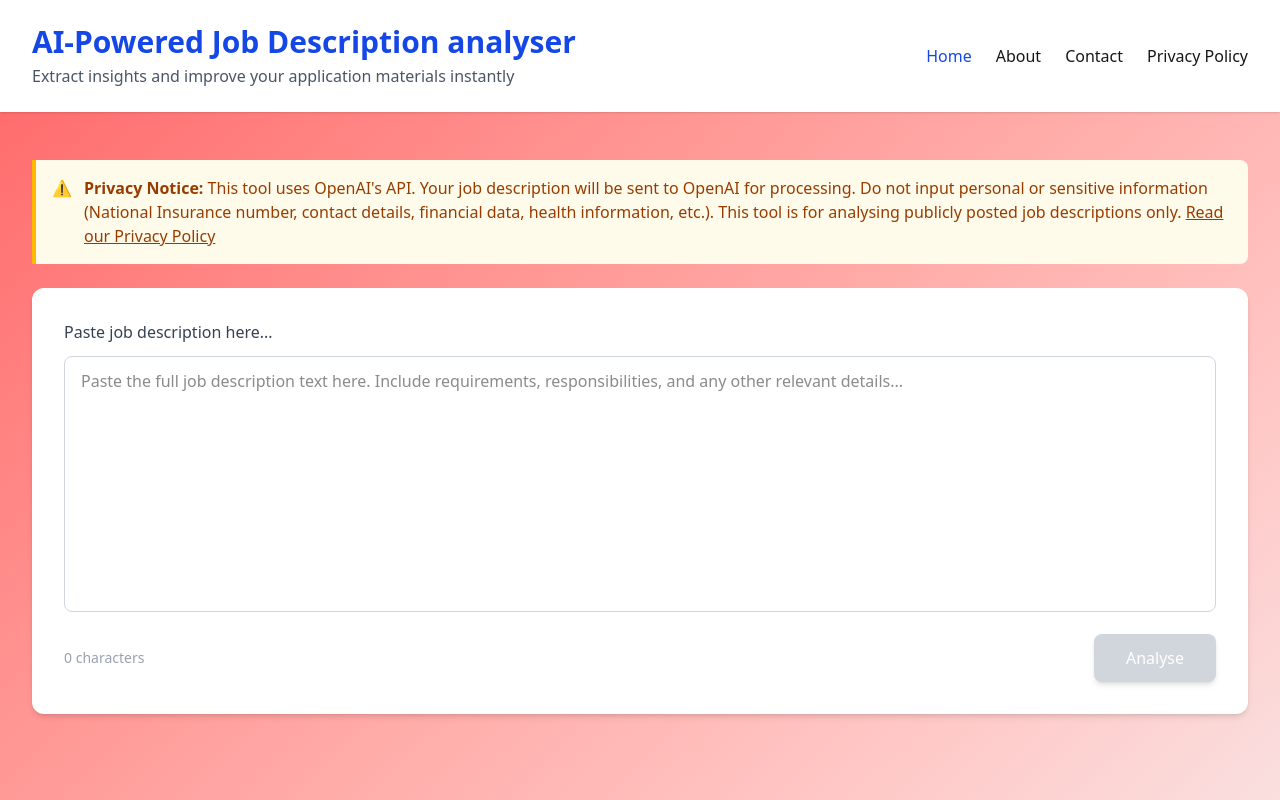
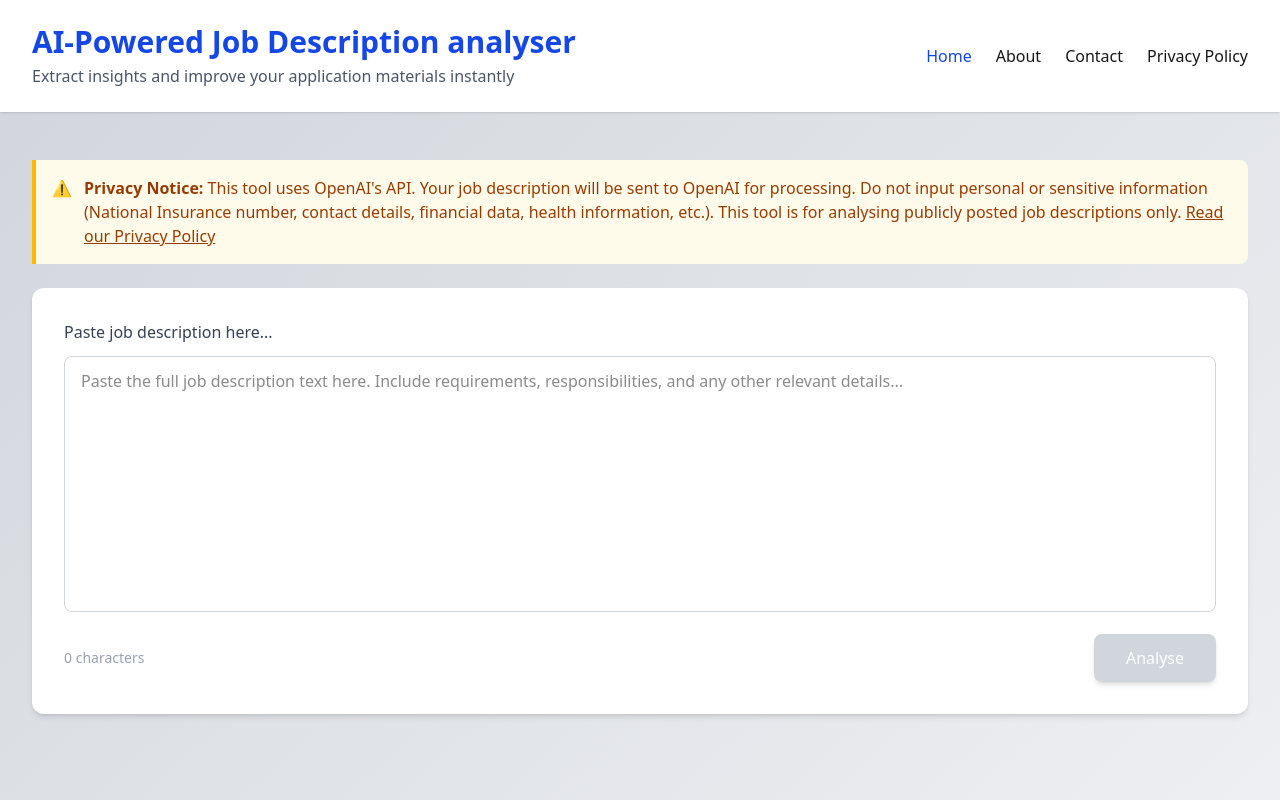
Before and after one commit to honhaoz/ai-job-analyser, a Next.js app in the folder apps/consumer-app/: page / in a window 1280 px wide. Shown: the top 800 px of the page. Built offline with nearby package versions, Linux system fonts and the light colour scheme.

Commit message:
style: change background color

```diff
--- a/apps/consumer-app/app/layout.tsx
+++ b/apps/consumer-app/app/layout.tsx
@@ -28,7 +28,7 @@ export default function RootLayout({
       <body
         className={`${geistSans.variable} ${geistMono.variable} antialiased`}
       >
-        <div className="min-h-screen bg-linear-to-br from-red-400 to-gray-100">
+        <div className="min-h-screen bg-linear-to-br from-gray-300 to-gray-100">
           <Header />
           <main className="max-w-7xl mx-auto px-4 sm:px-6 lg:px-8 py-8 sm:py-12">
             {children}
```
